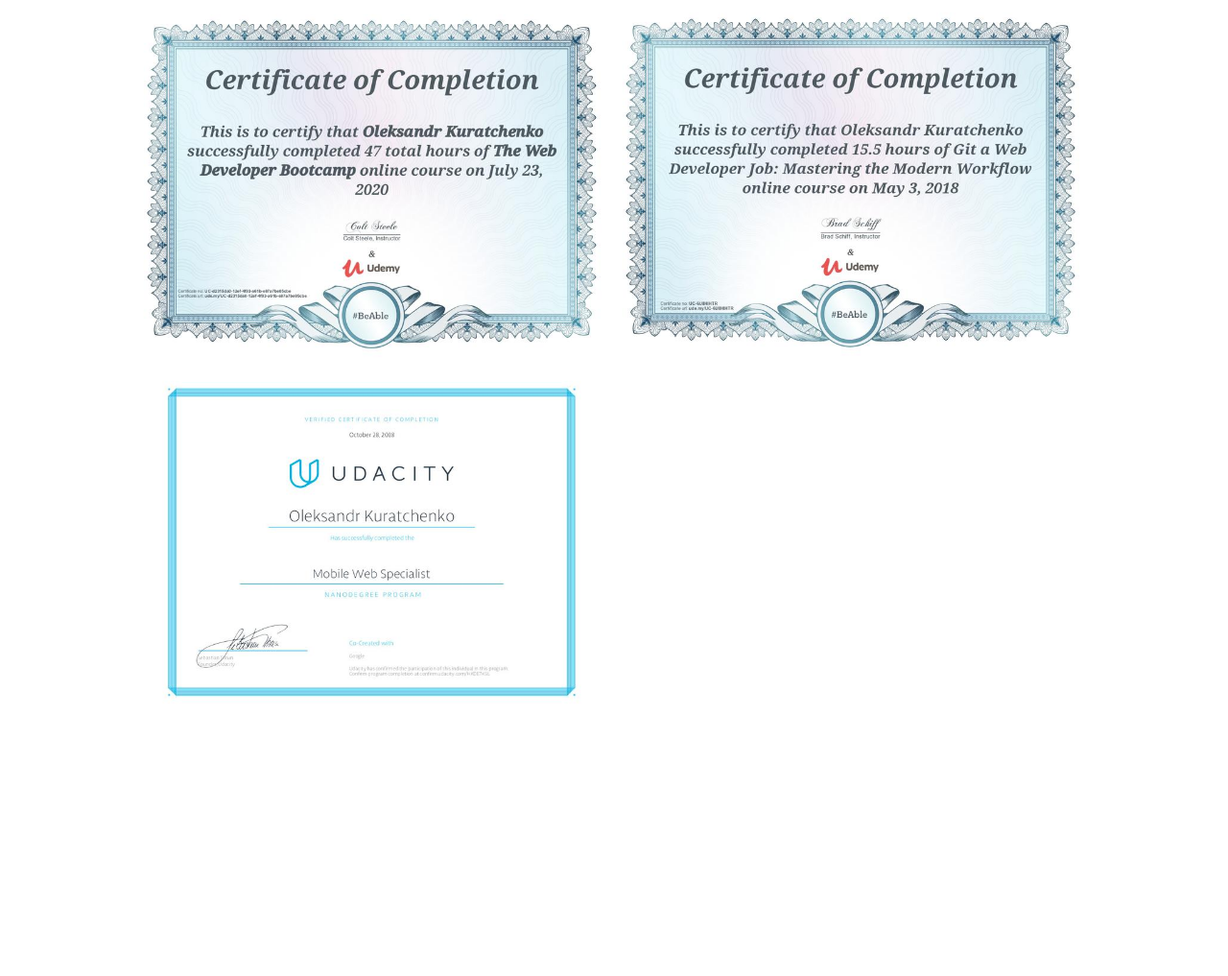
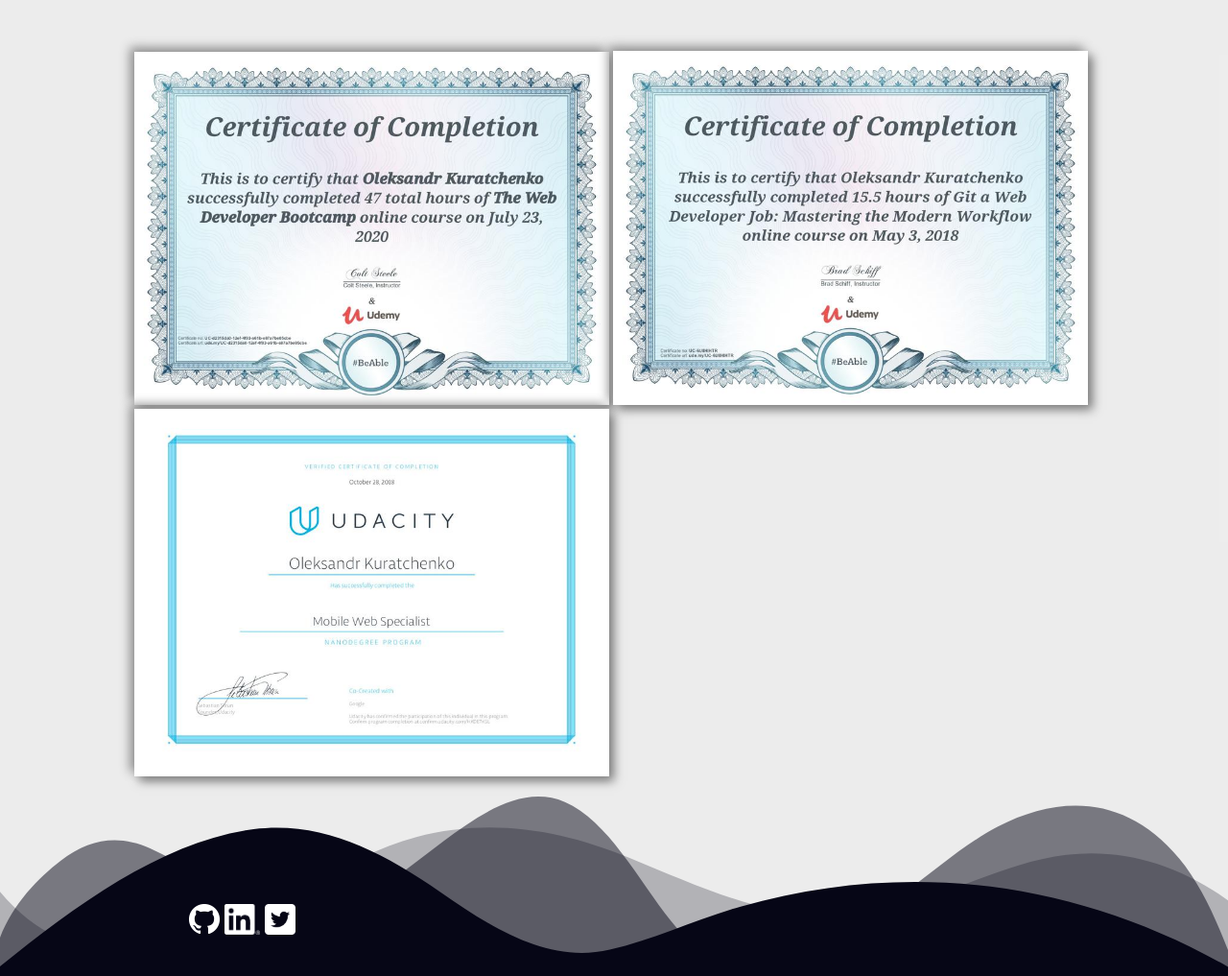
Before and after one commit to dinohapp/dinohapp.github.io, a plain HTML site: page index.html in a window 1280 px wide. Shown: the part 1468-2485 px from the top of the page at 96% size. Before the commit the page ends 2231 px from the top, so only its background shows below. Drawn offline with Linux system fonts and the light colour scheme.

Commit message:
added social icons and wavy footer

```diff
--- a/index.html
+++ b/index.html
@@ -39,12 +39,27 @@
 		</div>
 		<div class="certificates">
 			<h2>Certificates</h2>
-			<img src="img/udemy_webdev.jpg">
-			<img src="img/udemy_gitweb.jpg">
-			<img src="img/udacity_mws.jpg">
+			<div class="certificate-links">
+				<img src="img/udemy_webdev.jpg">
+				<img src="img/udemy_gitweb.jpg">
+				<img src="img/udacity_mws.jpg">
+			</div>
 		</div>
 	</main>
 	<footer>
+		<div class="custom-shape-divider-bottom-1601407411">
+	    	<svg data-name="Layer 1" xmlns="http://www.w3.org/2000/svg" viewBox="0 0 1200 120" preserveAspectRatio="none">
+	        	<path d="M0,0V46.29c47.79,22.2,103.59,32.17,158,28,70.36-5.37,136.33-33.31,206.8-37.5C438.64,32.43,512.34,53.67,583,72.05c69.27,18,138.3,24.88,209.4,13.08,36.15-6,69.85-17.84,104.45-29.34C989.49,25,1113-14.29,1200,52.47V0Z" opacity=".25" class="shape-fill"></path>
+	        	<path d="M0,0V15.81C13,36.92,27.64,56.86,47.69,72.05,99.41,111.27,165,111,224.58,91.58c31.15-10.15,60.09-26.07,89.67-39.8,40.92-19,84.73-46,130.83-49.67,36.26-2.85,70.9,9.42,98.6,31.56,31.77,25.39,62.32,62,103.63,73,40.44,10.79,81.35-6.69,119.13-24.28s75.16-39,116.92-43.05c59.73-5.85,113.28,22.88,168.9,38.84,30.2,8.66,59,6.17,87.09-7.5,22.43-10.89,48-26.93,60.65-49.24V0Z" opacity=".5" class="shape-fill"></path>
+	        	<path d="M0,0V5.63C149.93,59,314.09,71.32,475.83,42.57c43-7.64,84.23-20.12,127.61-26.46,59-8.63,112.48,12.24,165.56,35.4C827.93,77.22,886,95.24,951.2,90c86.53-7,172.46-45.71,248.8-84.81V0Z" class="shape-fill"></path>
+	    	</svg>
+		</div>
+		<div class="social">
+			<a href="https://github.com/dinohapp"><img src="img/GitHub-Mark-Light-32px.png"></a>
+			<a href="https://linkedin.com/in/dinohapp"><img src="img/LI-In-Bug.png"></a>
+			<a href="https://twitter.com/dinohapp"><img src="img/Twitter_Social_Icon_Rounded_Square_White.png"></a>
+
+		</div>
 	</footer>
 </body>
 </html>
--- a/style.css
+++ b/style.css
@@ -56,28 +56,31 @@ h2 {
 	letter-spacing: 3px;
 	text-transform: uppercase;
 	text-align: center;
-	margin: 50px 0 50px 0;
+	padding: 50px 0 50px 0;
 	text-shadow: 0px 0px 2px black, 0px 0px black;
 }
 
 main {
-	/*display: flex;*/
-	background: rgba(255, 255, 255, 1);
+	justify-content: center;
 	width: 100%;
 	height: 100%;
-	margin: 0 auto;
-	max-width: 1000px;
-	justify-content: center;
+}
+
+.projects {
+	width: 100%;
+	background: #fff;
 }
 
 .projects-showcase {
-	display: inline-flex;
-	width: 100%;
+	margin: 0 auto;
+	display: flex;
 	justify-content: center;
+	max-width: 1000px;
 }
 .projects-showcase img {
+	width: 100%;
 	max-width: 500px;
-	margin: 10px 0 10px 0;
+	padding: 10px 0 10px 0;
 }
 
 .projects-showcase a {
@@ -93,7 +96,57 @@ main {
 	margin: 0 0 0 30px;
 }
 
+.certificates {
+	margin-top: 50px;
+	background: rgba(75, 75, 75, 0.1);
+}
+
+.certificate-links {
+	margin: 0 auto;
+	justify-content: center;
+	max-width: 1000px;
+}
+
 .certificates img {
 	margin: 0px;
 	width: 495px;
+	box-shadow:  5px 5px 10px #7c7c7c,
+             -5px -5px 10px #989898;
 }
+
+footer {
+	justify-content: center;
+	text-align: center;
+}
+
+.social {
+	box-sizing: border-box;
+	overflow: visible;
+	margin-top: -75px;
+	margin-left: -775px;
+}
+.social img {
+	height: 32px;
+}
+
+.custom-shape-divider-bottom-1601407411 {
+    /*position: absolute;
+    bottom: 0;
+    left: 0;*/
+    background: rgba(75, 75, 75, 0.1);
+    width: 100%;
+    overflow: hidden;
+    line-height: 0;
+    transform: rotate(180deg);
+}
+
+.custom-shape-divider-bottom-1601407411 svg {
+    position: relative;
+    display: block;
+    width: calc(100% + 1.3px);
+    height: 204px;
+}
+
+.custom-shape-divider-bottom-1601407411 .shape-fill {
+    fill: #060616;
+}
```
Also changed, not shown: img/GitHub-Mark-Light-32px.png (added), img/LI-In-Bug.png (added), img/Twitter_Social_Icon_Rounded_Square_White.png (added), img/transparent-login.png.
